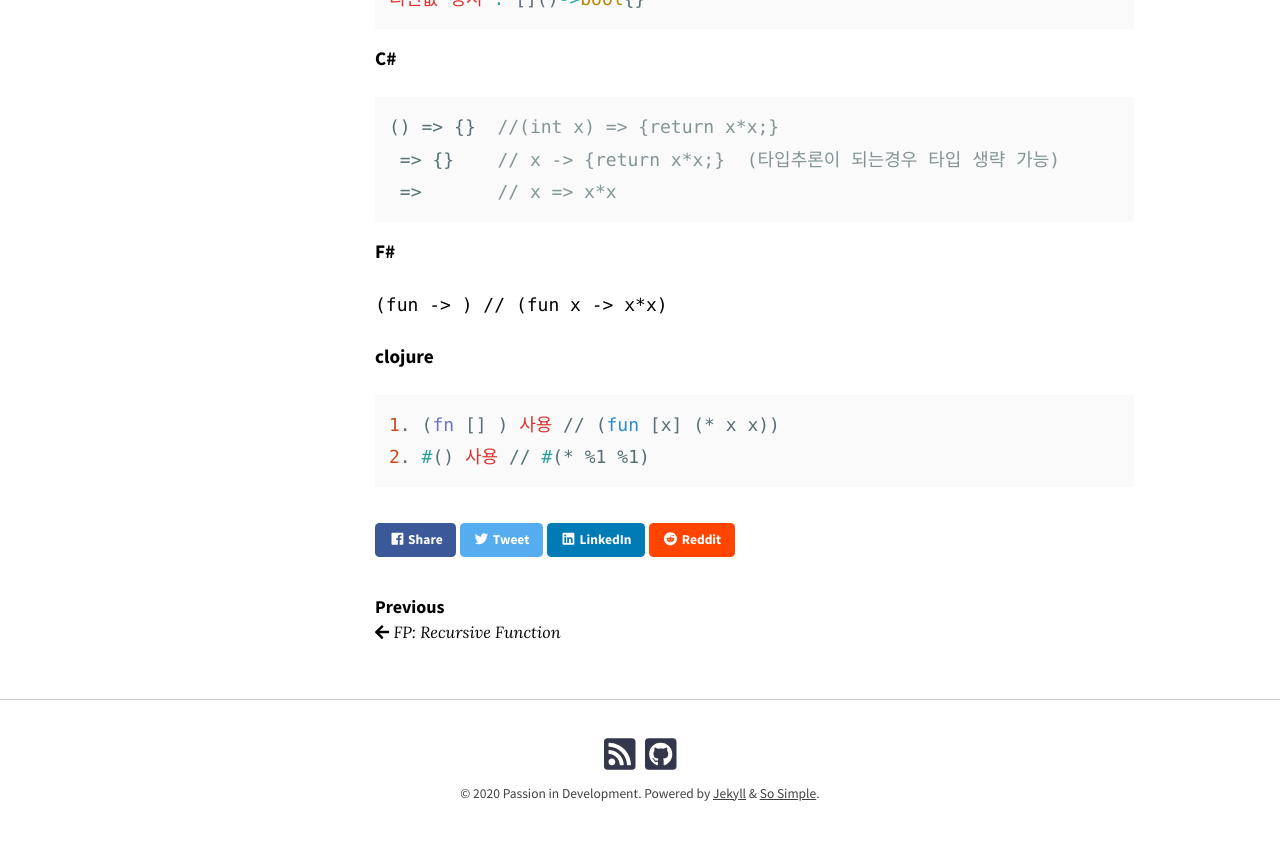
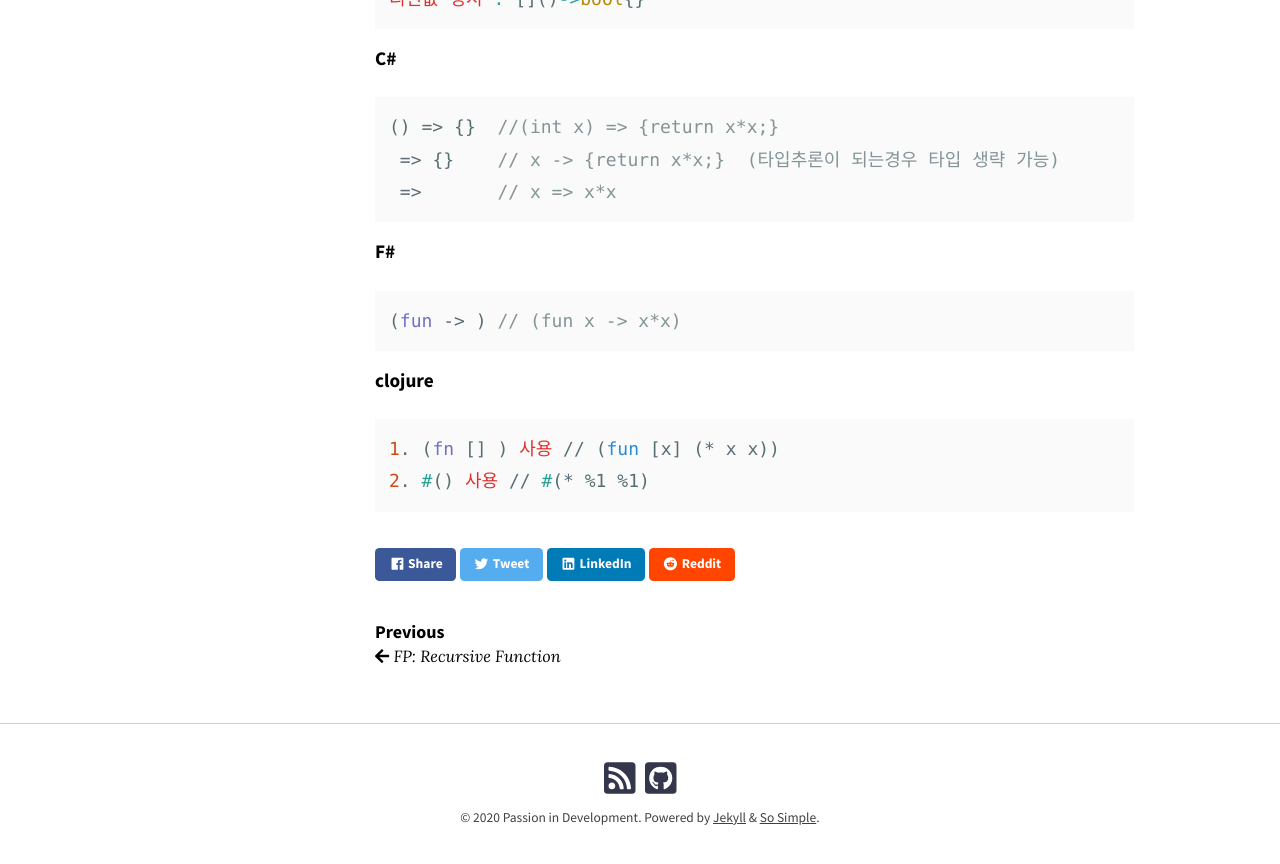
Before and after one commit to dream365/dream365.github.io, a Jekyll site: the page built from _posts/2020-06-12-fp-lambda.md, in a window 1280 px wide and 900 px high, scrolled down 1005 px. Shown: the top 864 px of the window. Built offline with Jekyll 4.4.1, drawn with Linux system fonts in a browser that asks for light colours; nearby versions of some CDN libraries; comment, search, counter and statistics services are not loaded.

Commit message:
Update 2020-06-12-fp-lambda.md

````diff
--- a/_posts/2020-06-12-fp-lambda.md
+++ b/_posts/2020-06-12-fp-lambda.md
@@ -46,7 +46,7 @@ ____
 ```
 
 #### F#
-```f#
+```fsharp
 (fun -> ) // (fun x -> x*x)
 ```
 
````
